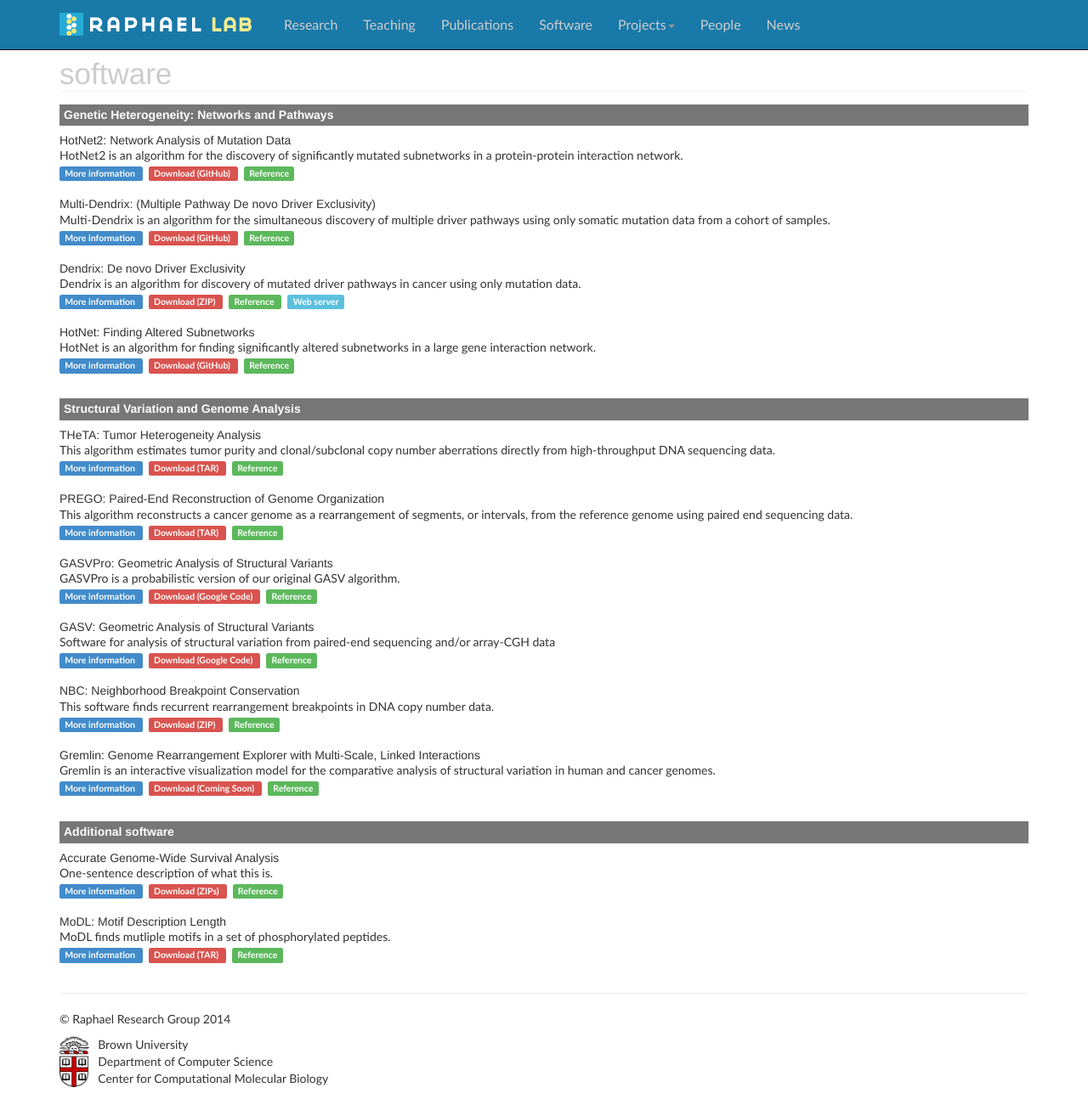
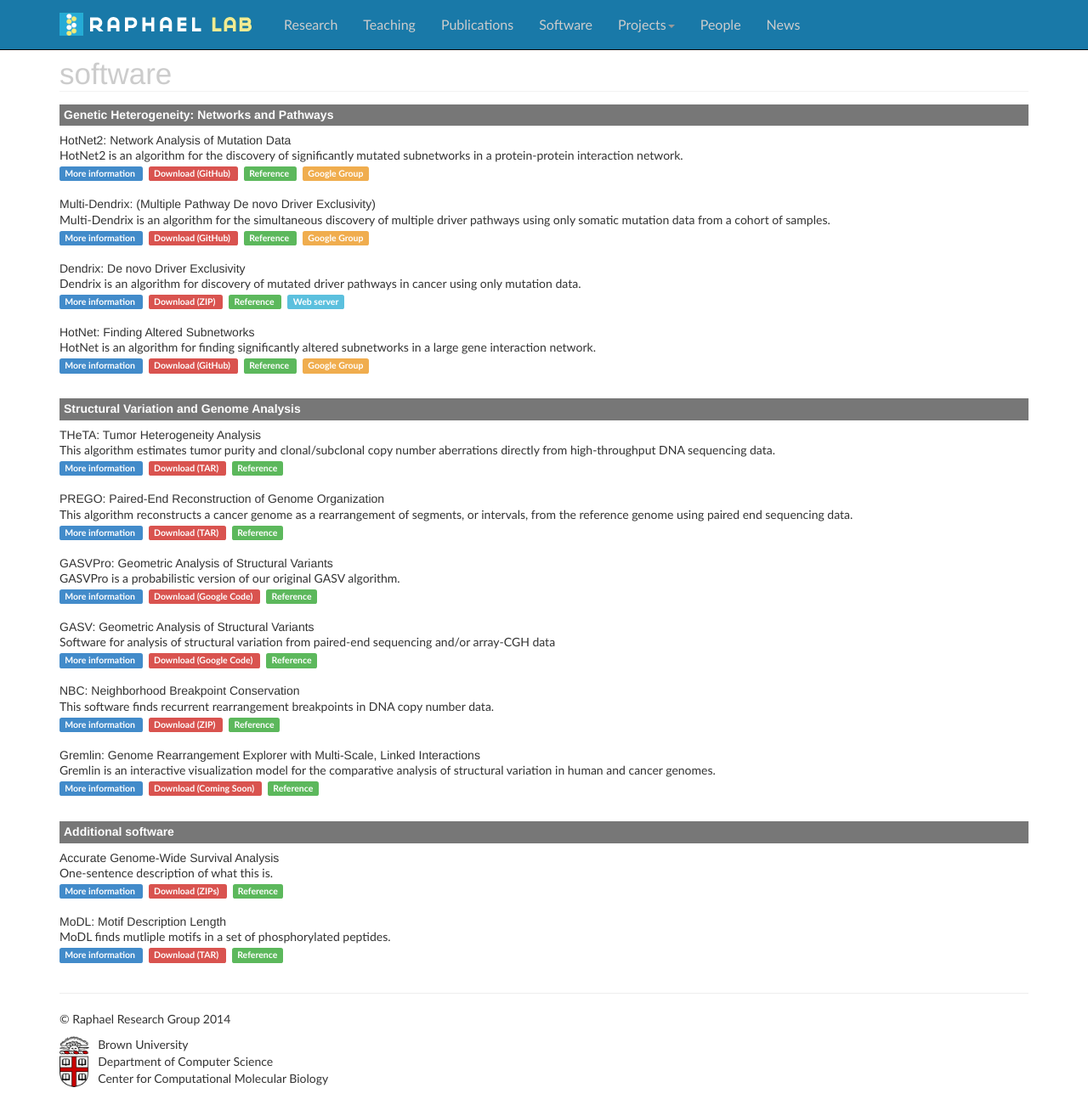
Before and after one commit to raphael-group/raphael-group.github.io, a Jekyll site: the page built from software/index.md, in a window 1280 px wide and 1294 px high. Shown: the whole window at 85% size. Built offline with Jekyll 4.4.1, drawn with Linux system fonts in a browser that asks for light colours; nearby versions of some CDN libraries; Markdown is read by kramdown in place of the engine named in the settings.

```diff
--- a/software/index.md
+++ b/software/index.md
@@ -20,6 +20,9 @@
 <span class="label label-success">
 	<a href="/projects/hotnet#reference">Reference</a>
 </span>
+<span class="label label-warning">
+	<a href="https://groups.google.com/forum/#!forum/hotnet-users">Google Group</a>
+</span>
 
 <br/>
 
@@ -34,6 +37,9 @@
 </span>
 <span class="label label-success">
 	<a href="/projects/multi-dendrix#reference">Reference</a>
+</span>
+<span class="label label-warning">
+	<a href="https://groups.google.com/forum/#!forum/dendrix">Google Group</a>
 </span>
 
 <br/>
@@ -67,6 +73,9 @@
 </span>
 <span class="label label-success">
 	<a href="/projects/hotnet#reference">Reference</a>
+</span>
+<span class="label label-warning">
+	<a href="https://groups.google.com/forum/#!forum/hotnet-users">Google Group</a>
 </span>
 
 <br/>
```
